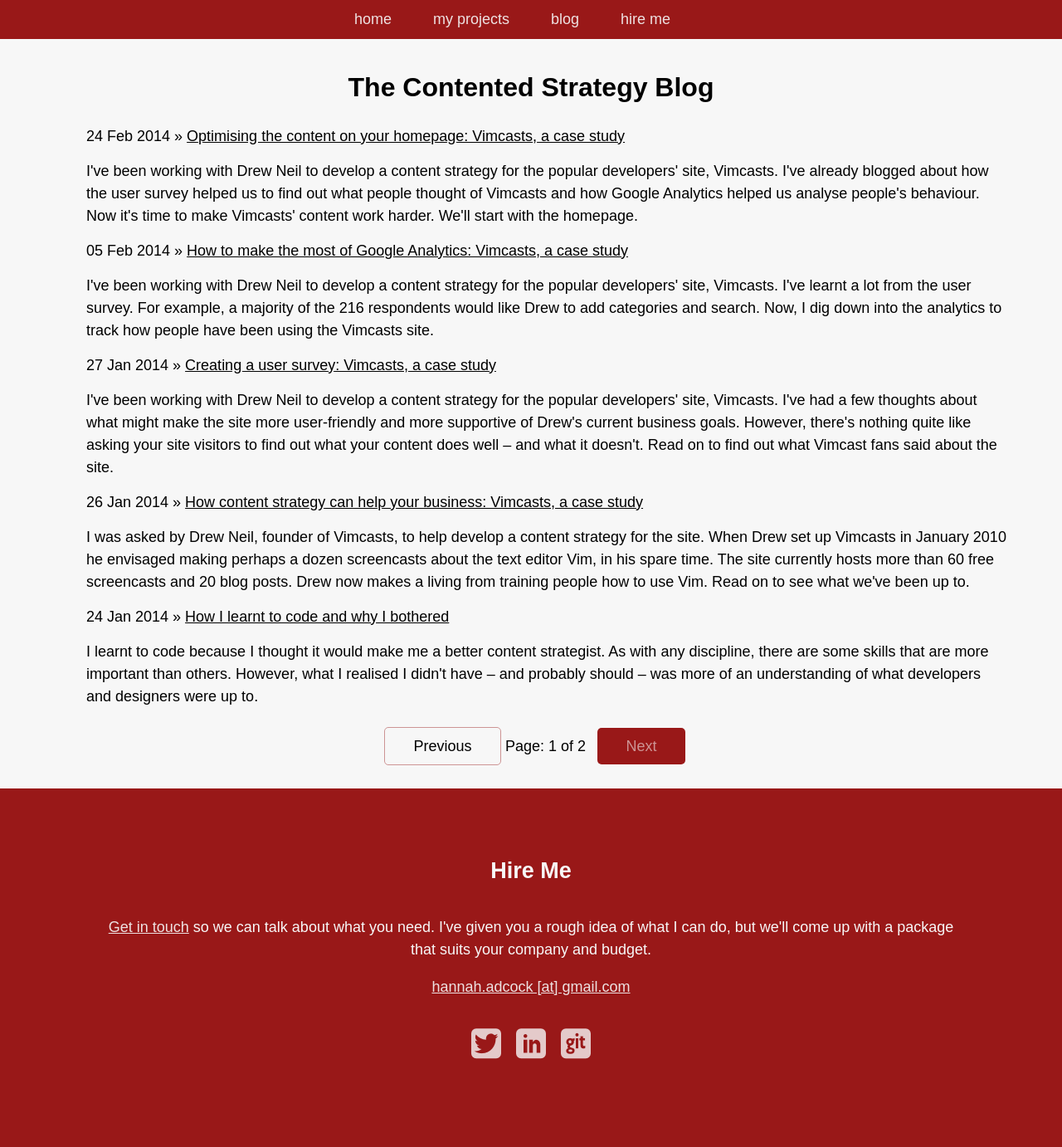
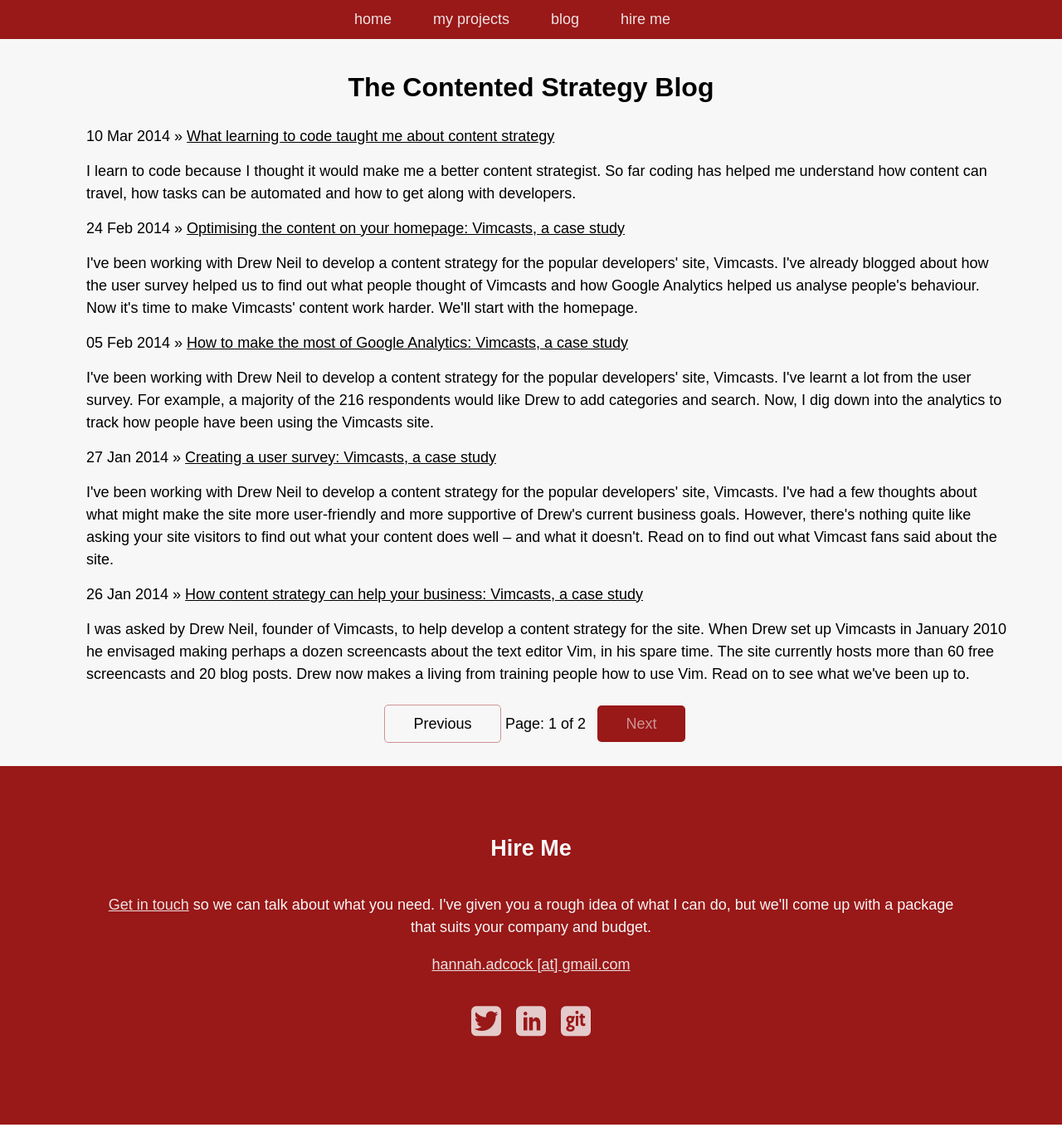
Before and after one commit to smokingpun/smokingpun.github.io, a Jekyll site: the page built from blog/index.html, in a window 1280 px wide. Shown: the whole page at 83% size. Built offline with Jekyll 4.4.1, drawn with Linux system fonts in a browser that asks for light colours; nearby versions of some CDN libraries; some web fonts are replaced; Markdown is read by kramdown in place of the engine named in the settings; the list of posts is cut into pages by our own code; after the commit the page ends 1355 px from its top, so only the background shows below that; some of the changed lines change nothing that is shown.

Commit message:
add new blog post on what coding has taught me about content strategy

```diff
--- /dev/null
+++ b/_posts/2014-03-11-What-learning-to-code-has-taught-me-about-content-strategy.md
@@ -0,0 +1,54 @@
+---
+layout: post
+title:  "What learning to code taught me about content strategy"
+date:   2014-03-10
+categories: blog
+metadescription: I learn to code because I thought it would make me a better content strategist. Coding helps you understand how content can travel, how tasks can be automated and what is currently possible on the web.
+excerpt: I learn to code because I thought it would make me a better content strategist. So far coding has helped me understand how content can travel, how tasks can be automated and how to get along with developers.
+---
+
+**I learn to code because I thought it would make me a better content strategist**. So far, this is what learning to code – and that just means HTML, CSS and a bit of Javascript – has taught me about content strategy.
+
+###Takeaway points
+
+* Coding helps you understand how content can travel
+* If you can code you can talk to developers without sounding like an idiot
+* Coding helps you understand how tasks can be automated
+* If you can code then you can mock up a website rather than relying on wireframes
+
+
+###Coding helps you understand how content can travel
+I got the idea that content should exist in chunks rather than blobs. This made sense. No one likes a blob. However, learning to code has helped me *understand* this concept. Before learning to code – henceforth referred to as 'BLC' – I used WIZYWIG editors. What can I say? They mimicked what I new.
+
+However, using these editors made me think that web content could work like print articles – in the sense that the only thing that really mattered was the integrity of the article itself. As to the small matter of its constituent parts – headings, metadata, and so on – they were just a matter of styling, n'est ce que pas? No! **As coding has taught me, an article's constituent parts are a matter of semantics**. The web robots that render my HTML need to know whether something is a header, a paragraph, an image, a video, a date, and so on.
+
+If the [semantic web movement][semantic web movement] gets its way, we'll get more down and dirty than that. And I'm all for it. For content to easily travel – without us content people having to put in a load of leg work – **a machine needs to be able to 'read' a description of our content**. If we can narrow that down from 'an article' to 'item for sale' and 'one sentence teaser' then we'll be well on the way to that island of bliss: COPE. Create once, publish everywhere.
+
+###If you can code you can talk to developers without sounding like an idiot
+I'm not sure how much of a priority this is for you. Suffice to say I know a lot of developers. They're a pretty nice bunch. But they do get a bit tired of projects sagging in the middle because content people assume something is easyish when it is just plain nasty. And **what's nasty in coding terms is never quite what you expect**. I don't think I realised this until I tried to centre something using CSS. Or until I encountered floats and the clearfix hack.
+
+If you can talk to developers without sounding like an idiot then you're much more likely to develop a content strategy that works for everyone, not just for content people.
+
+###Coding helps you understand how tasks can be automated and simplified
+Content strategy isn't just about helping with a one-off redesign but about putting processes in place so that people can strategically (and preferably easily) create and maintain content. Sure, I got the theory. What I didn't really get was how this could work. True, I could introduce people to the delights of [Trello][Trello], [Draft][Draft] and [Slack][Slack]. I could try and bribe people with doughnuts into talking to colleagues in different departments occasionally – about work.
+
+But **what I didn't get, until I learnt to code, was how some tasks can just be automated**. If you have a time-sensitive banner on your website for example, then it can be updated without you needing to manually do this on every page – or even on any page. If you need to change your website's metadescription you can do this on one page rather than across many. If you want to publisise a sponsor's details you can get them to enter this information once on your site and then pull this content wherever you want it to go.
+
+Sure, I'm still a bit hazy about how exactly some of this works. However, if I broadly know what's possible then **I can talk to a company's developer and see what we can do to make content (and code) work harder so we don't have to**.
+
+###Coding means you can mock up a website
+Actually, being able to build your own company website can be pretty helpful. But aside from that, it does help to be able to show clients what you mean by putting together a quick mock-up of a site. It can also help you refine your content strategy. I was recently a bit foxed about how the content would work on the 'categories' page of Vimcasts. I'd created a wireframe but I still wasn't convinced. Taking a mobile-first approach, and actually building the page, made everything clear though. And guess what? I needed less text than I thought.
+
+<img class = "Vimcasts_category_page_mobile" src="/images/Vimcasts_category_page_mobile.png" alt="a screenshot of the Vimcasts categories page on a mobile">
+
+There's nothing quite like trying to fit content onto a tiny screen to make you realise what's important and what isn't.
+
+###Need help working out how you can improve your digital content?
+[Get in touch][email]! Or you can find out more about [how content strategy can help your business][content strategy section].
+
+[semantic web movement]: http://www.w3.org/2013/data/
+[Trello]: https://trello.com/
+[Draft]: https://draftin.com/
+[Slack]: https://slack.com/
+[email]: mailto:hannah.adcock@gmail.com
+[content strategy section]: /#what_is_content_strategy_section
--- a/css/style.css
+++ b/css/style.css
@@ -205,7 +205,7 @@
 .blog p img {
 	width: 100%;
 }
-.blog p img.Vimcasts_redesign_homepage_mobile_short_version {
+.blog p img.Vimcasts_redesign_homepage_mobile_short_version, .blog p img.Vimcasts_category_page_mobile {
 	width: 50%;
 }
 .blog ol li {
```
Also changed, not shown: images/Vimcasts_category_page_mobile.png (added).
